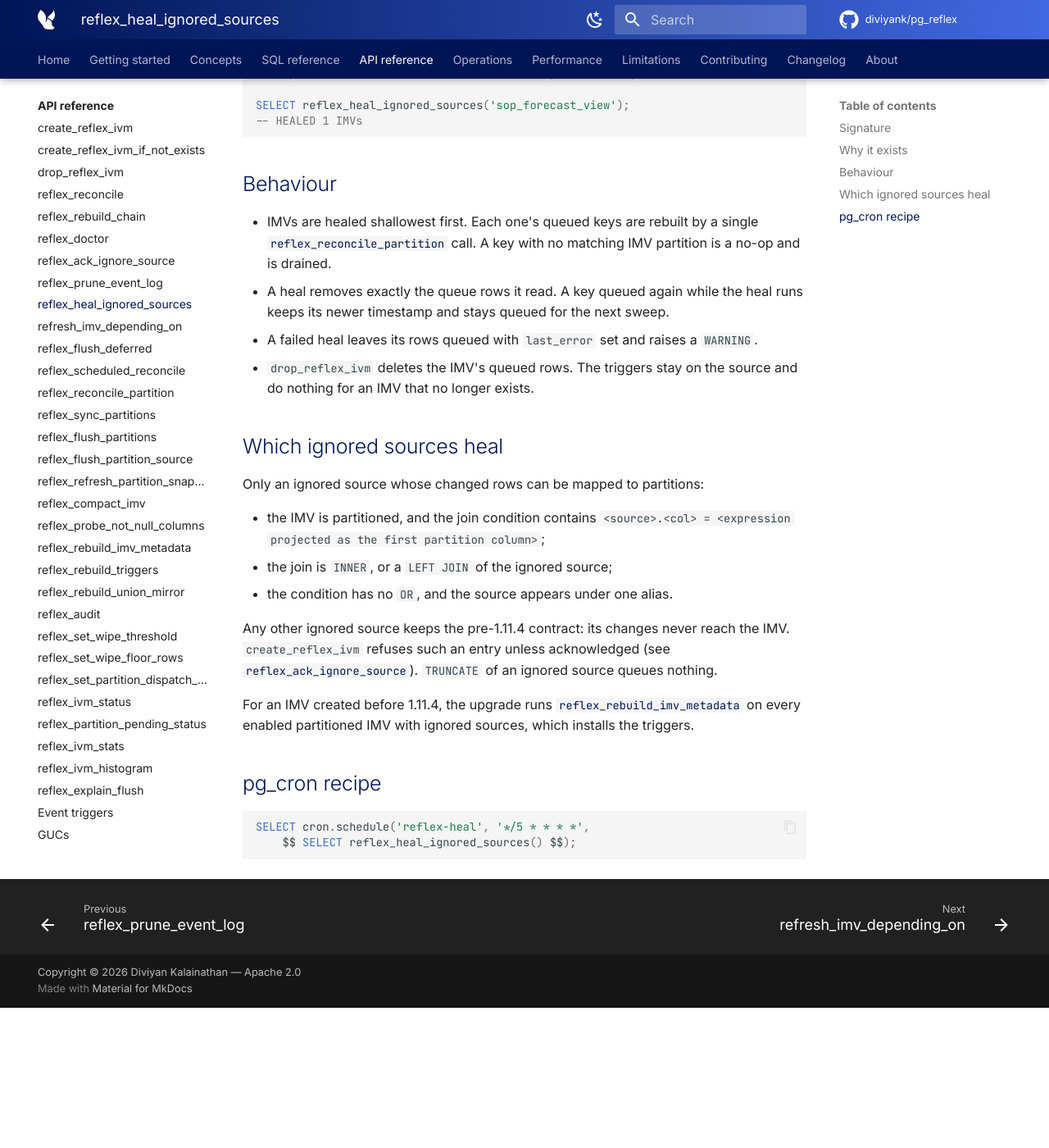
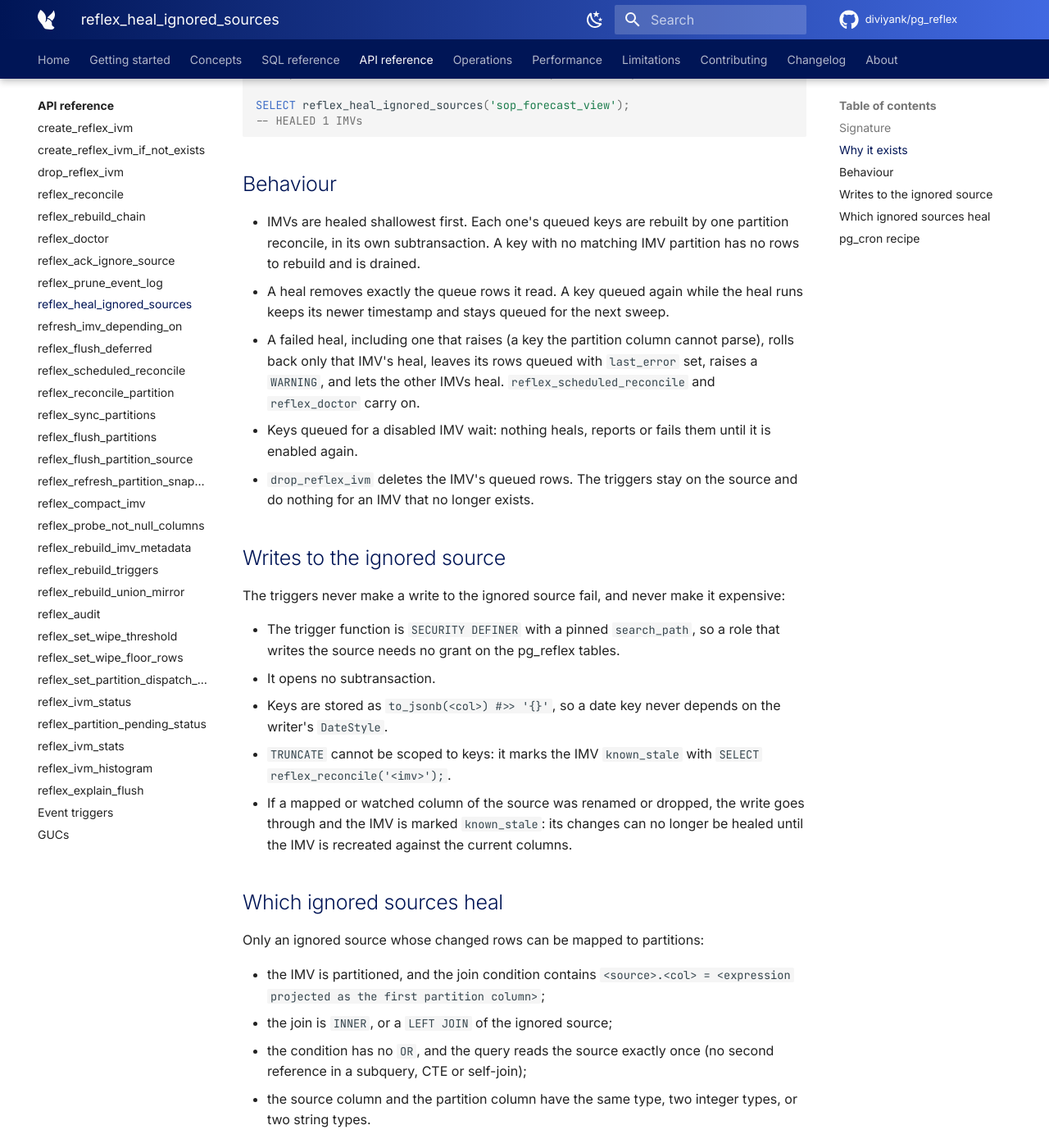
Before and after one commit to diviyank/pg_reflex, an MkDocs documentation site: the page built from docs/api/reflex_heal_ignored_sources.md, in a window 1280 px wide and 1400 px high, scrolled down 967 px. Shown: the whole window at 82% size. Built offline with MkDocs 1.6.1 and Material for MkDocs 9.7.7, drawn with Linux system fonts in a browser that asks for light colours; comment, search, counter and statistics services are not loaded; before the commit the page ends 2196 px from its top, so only the background shows below that; some of the changed text lies outside the part shown.

Commit message:
docs: heal safety for writers, mapping limits, empty-leaf estimate

```diff
--- a/docs/api/reflex_heal_ignored_sources.md
+++ b/docs/api/reflex_heal_ignored_sources.md
@@ -32,10 +32,21 @@ SELECT reflex_heal_ignored_sources('sop_forecast_view');
 
 ## Behaviour
 
-- IMVs are healed shallowest first. Each one's queued keys are rebuilt by a single [`reflex_reconcile_partition`](reflex_reconcile_partition.md) call. A key with no matching IMV partition is a no-op and is drained.
+- IMVs are healed shallowest first. Each one's queued keys are rebuilt by one partition reconcile, in its own subtransaction. A key with no matching IMV partition has no rows to rebuild and is drained.
 - A heal removes exactly the queue rows it read. A key queued again while the heal runs keeps its newer timestamp and stays queued for the next sweep.
-- A failed heal leaves its rows queued with `last_error` set and raises a `WARNING`.
+- A failed heal, including one that raises (a key the partition column cannot parse), rolls back only that IMV's heal, leaves its rows queued with `last_error` set, raises a `WARNING`, and lets the other IMVs heal. `reflex_scheduled_reconcile` and `reflex_doctor` carry on.
+- Keys queued for a disabled IMV wait: nothing heals, reports or fails them until it is enabled again.
 - `drop_reflex_ivm` deletes the IMV's queued rows. The triggers stay on the source and do nothing for an IMV that no longer exists.
+
+## Writes to the ignored source
+
+The triggers never make a write to the ignored source fail, and never make it expensive:
+
+- The trigger function is `SECURITY DEFINER` with a pinned `search_path`, so a role that writes the source needs no grant on the pg_reflex tables.
+- It opens no subtransaction.
+- Keys are stored as `to_jsonb(<col>) #>> '{}'`, so a date key never depends on the writer's `DateStyle`.
+- `TRUNCATE` cannot be scoped to keys: it marks the IMV `known_stale` with `SELECT reflex_reconcile('<imv>');`.
+- If a mapped or watched column of the source was renamed or dropped, the write goes through and the IMV is marked `known_stale`: its changes can no longer be healed until the IMV is recreated against the current columns.
 
 ## Which ignored sources heal
 
@@ -43,9 +54,12 @@ Only an ignored source whose changed rows can be mapped to partitions:
 
 - the IMV is partitioned, and the join condition contains `<source>.<col> = <expression projected as the first partition column>`;
 - the join is `INNER`, or a `LEFT JOIN` of the ignored source;
-- the condition has no `OR`, and the source appears under one alias.
+- the condition has no `OR`, and the query reads the source exactly once (no second reference in a subquery, CTE or self-join);
+- the source column and the partition column have the same type, two integer types, or two string types.
 
-Any other ignored source keeps the pre-1.11.4 contract: its changes never reach the IMV. `create_reflex_ivm` refuses such an entry unless acknowledged (see [`reflex_ack_ignore_source`](reflex_ack_ignore_source.md)). `TRUNCATE` of an ignored source queues nothing.
+Any other ignored source keeps the pre-1.11.4 contract: its changes never reach the IMV. `create_reflex_ivm` refuses such an entry unless acknowledged (see [`reflex_ack_ignore_source`](reflex_ack_ignore_source.md)).
+
+Only writes through the table the triggers are on are seen: on a partitioned ignored source, a write addressed directly to one of its partitions queues nothing, as for the regular maintenance triggers.
 
 For an IMV created before 1.11.4, the upgrade runs [`reflex_rebuild_imv_metadata`](reflex_rebuild_imv_metadata.md) on every enabled partitioned IMV with ignored sources, which installs the triggers.
 
```
Also changed, not shown: docs/api/reflex_ivm_status.md (+1 -1 lines), docs/operations/runbook.md (+2 -0 lines).
